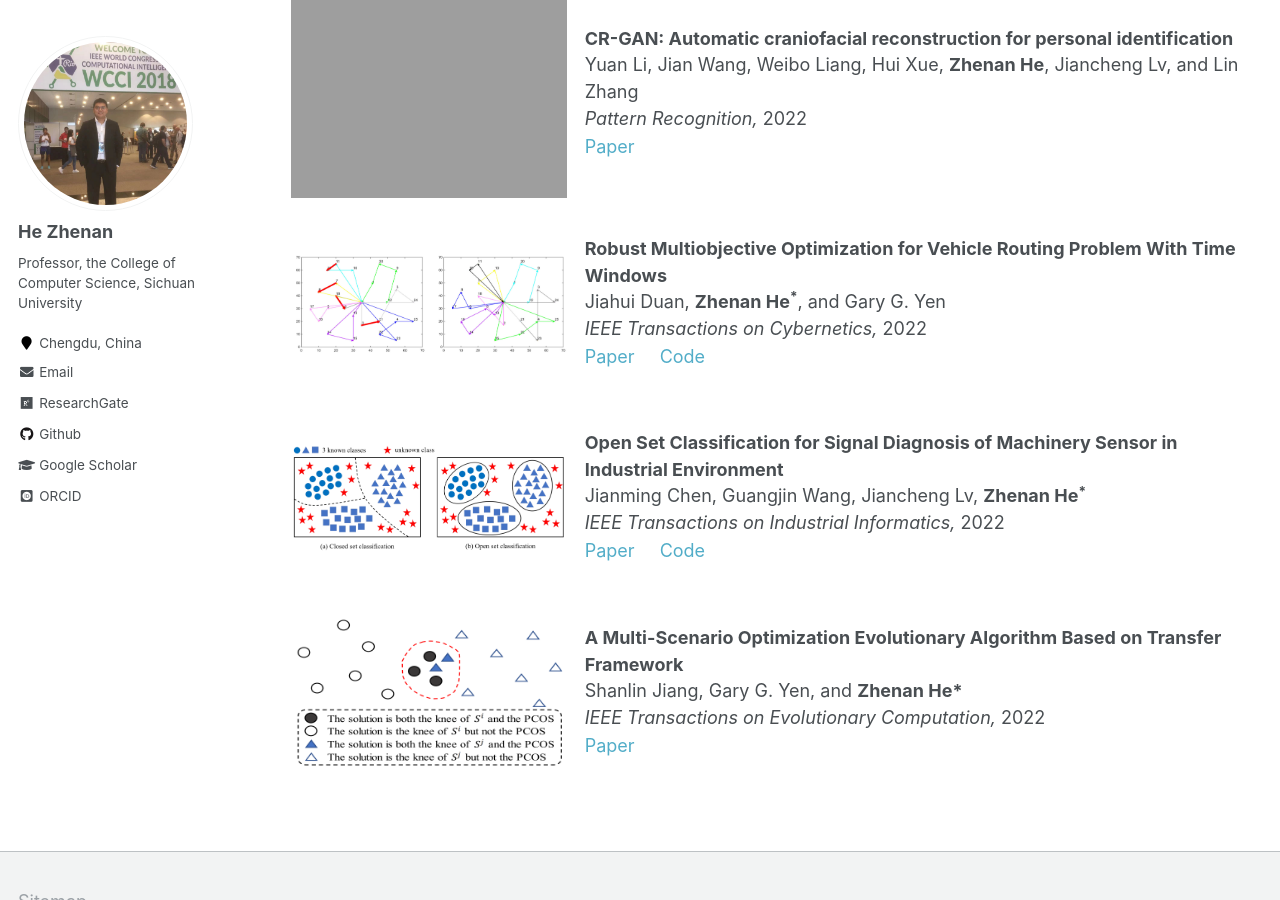
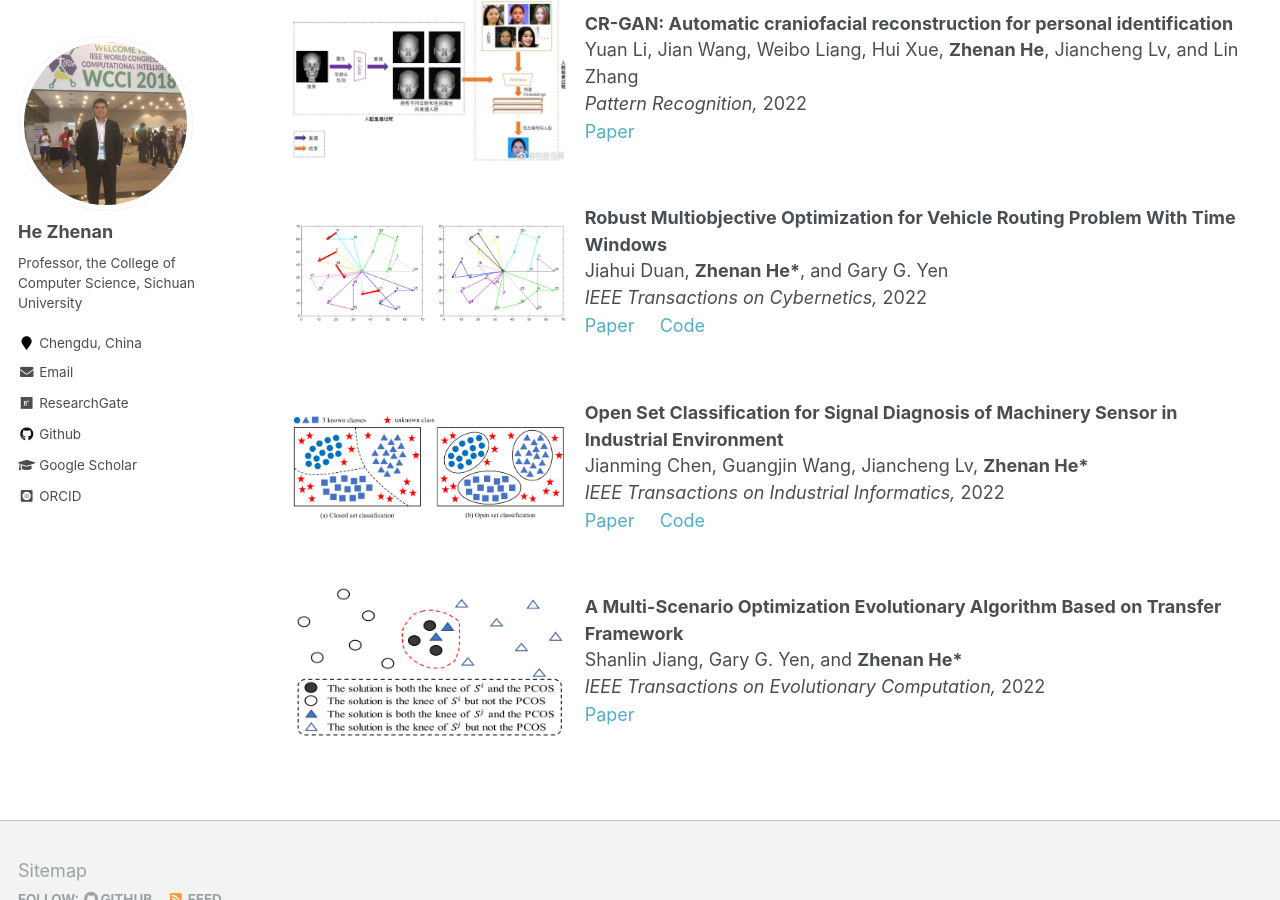
Before and after one commit to JianmingChen121/KaminZZZ.github.io, a Jekyll site: the page built from _pages/publications.md, in a window 1280 px wide and 900 px high, scrolled down 2957 px. Built offline with Jekyll 4.4.1, drawn with Linux system fonts in a browser that asks for light colours; some web fonts are replaced; some of the changed text lies outside the part shown.

Commit message:
Update publications.html

```diff
--- a/_includes/publications.html
+++ b/_includes/publications.html
@@ -54,7 +54,7 @@ table { border-collapse: collapse; border-style: hidden; font-size: 1em}
 
       <tr>
         <td style="width: 30%;">
-          <img src="{{ base_path }}/images/publications/fuzzy2014.png" />
+          <img src="{{ base_path }}/images/publications/Fuzzy2014.png" />
         </td>
         <td style="width: 70%;">
           <p>
@@ -81,7 +81,7 @@ table { border-collapse: collapse; border-style: hidden; font-size: 1em}
             <strong>
               Zero-shot learning by mutual information estimation and maximization
             </strong>
-            <br> Chenwei Tang, Xue Yang, Jiancheng Lv, and <b>Zhenan He<sup>*</sup></b> <br>
+            <br> Chenwei Tang, Xue Yang, Jiancheng Lv, and <b>Zhenan He*</b> <br>
             <em>Knowledge-Based Systems,</em> 2020 <br>
             <span class="links">
               <a href="https://www.sciencedirect.com/science/article/pii/S0950705120300101">Paper</a>
@@ -185,7 +185,7 @@ table { border-collapse: collapse; border-style: hidden; font-size: 1em}
                 Exaggerated portrait caricatures synthesis
               </span>
             </strong>
-            <br> Chenwei Tang, Kun Xu, <b>Zhenan He<sup>*</sup></b>, and Jiancheng Lv <br>
+            <br> Chenwei Tang, Kun Xu, <b>Zhenan He*</b>, and Jiancheng Lv <br>
             <em>Information Sciences,</em> 2019 <br>
             <span class="links">
               <a href="https://www.sciencedirect.com/science/article/abs/pii/S0020025519305936">Paper</a>
@@ -328,7 +328,7 @@ table { border-collapse: collapse; border-style: hidden; font-size: 1em}
 
       <tr>
         <td style="width: 30%;">
-          <img src="{{ base_path }}/images/publications/CRGAN2022.png" />
+          <img src="{{ base_path }}/images/publications/CRGAN2022.jpg" />
         </td>
         <td style="width: 70%;">
           <p>
@@ -360,7 +360,7 @@ table { border-collapse: collapse; border-style: hidden; font-size: 1em}
                 Robust Multiobjective Optimization for Vehicle Routing Problem With Time Windows
               </span>
             </strong>
-            <br> Jiahui Duan, <b>Zhenan He<sup>*</sup></b>, and Gary G. Yen <br>
+            <br> Jiahui Duan, <b>Zhenan He*</b>, and Gary G. Yen <br>
             <em>IEEE Transactions on Cybernetics,</em> 2022 <br>
             <span class="links">
               <a href="https://ieeexplore.ieee.org/document/9345393">Paper</a>
@@ -383,7 +383,7 @@ table { border-collapse: collapse; border-style: hidden; font-size: 1em}
                 Open Set Classification for Signal Diagnosis of Machinery Sensor in Industrial Environment
               </span>
             </strong>
-            <br> Jianming Chen, Guangjin Wang, Jiancheng Lv, <b>Zhenan He<sup>*</sup></b> <br>
+            <br> Jianming Chen, Guangjin Wang, Jiancheng Lv, <b>Zhenan He*</b> <br>
             <em>IEEE Transactions on Industrial Informatics,</em> 2022 <br>
             <span class="links">
               <a href="https://ieeexplore.ieee.org/abstract/document/9763052">Paper</a>
```
